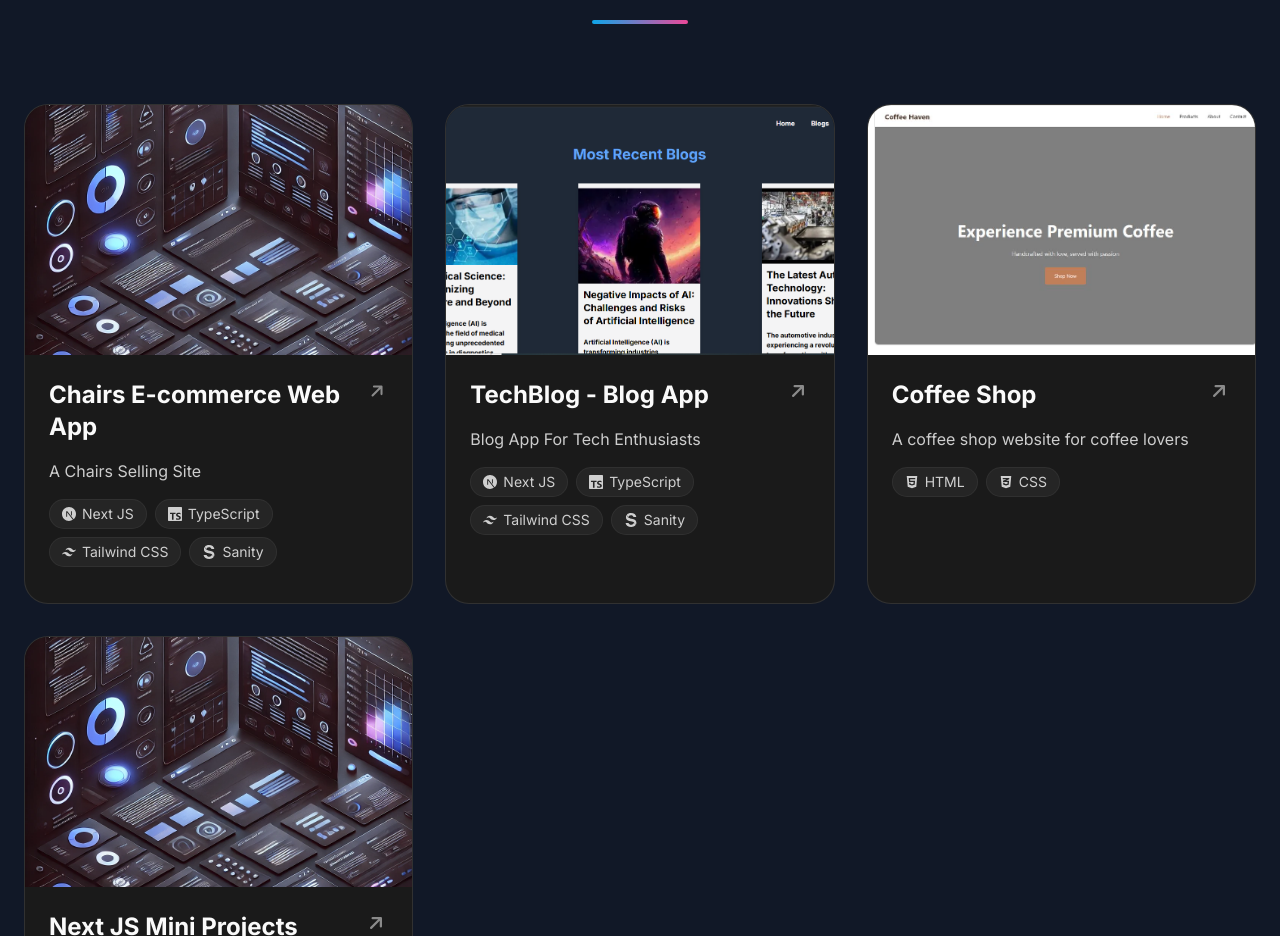
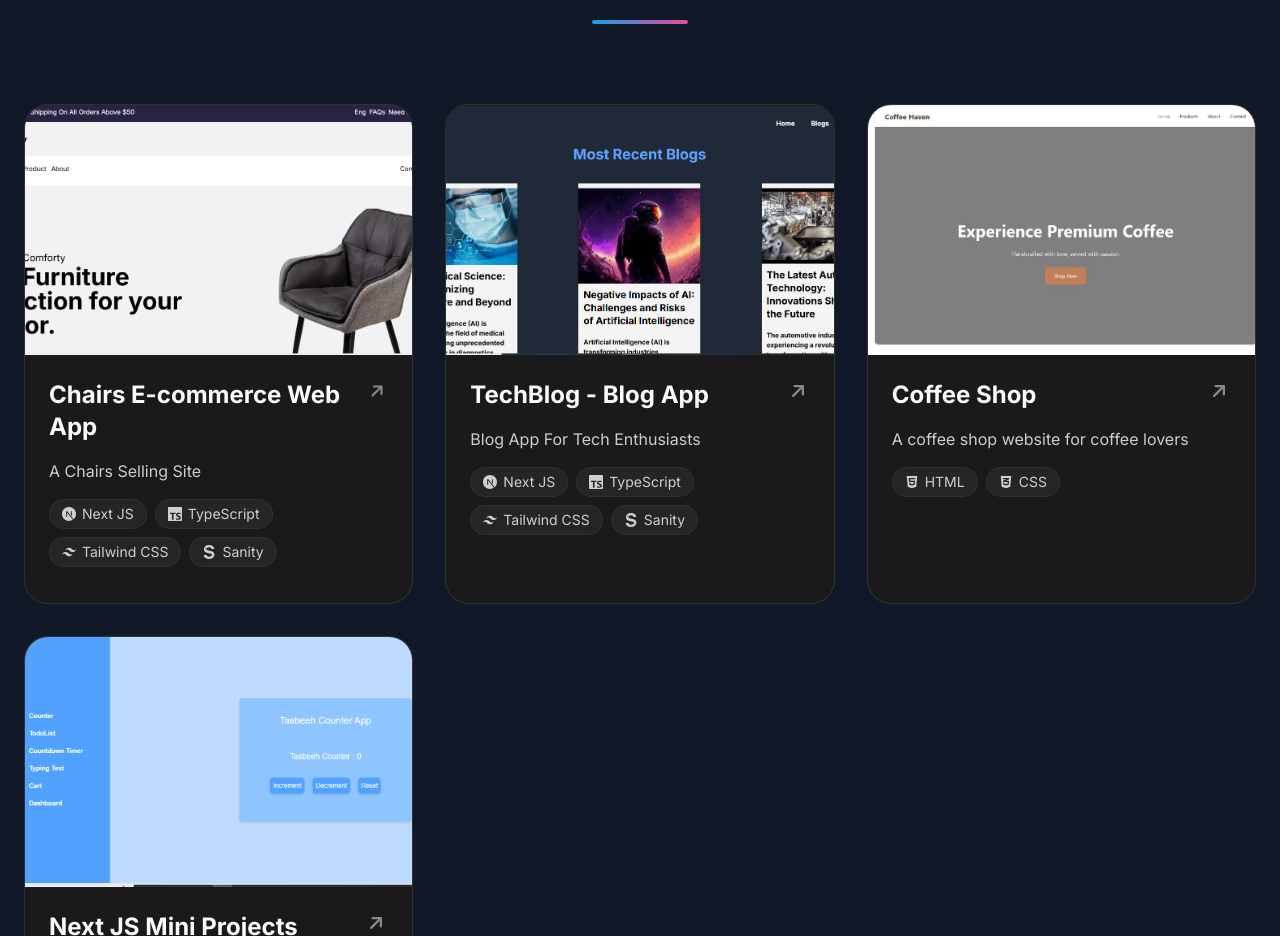
Before and after one commit to Ahmedkhang/Modern_portfolio, a Next.js app: page / in a window 1280 px wide. Shown: the part 1056-1992 px from the top of the page. Built offline with nearby package versions, Linux system fonts and the light colour scheme.

Commit message:
Update Main.tsx

```diff
--- a/src/components/Main.tsx
+++ b/src/components/Main.tsx
@@ -36,7 +36,7 @@ const Main = () => {
         { name: 'Sanity', icon: <SiSanity />, color: '#E75C17' },
       ],
       link: 'https://chairs-e-commerce-v3l3.vercel.app/',
-      image: '/portfolio6.webp'
+      image: '/chairs_ecommerce.PNG'
     },
     {
       title: 'TechBlog - Blog App',
@@ -70,7 +70,7 @@ const Main = () => {
         { name: 'Tailwind CSS', icon: <SiTailwindcss />, color: '#06B6D4' },
       ],
       link: 'https://mini-next-js-projects-liart.vercel.app/',
-      image:'/portfolio6.webp'
+      image:'/mini_projects.PNG'
     }
   ]
 
```
